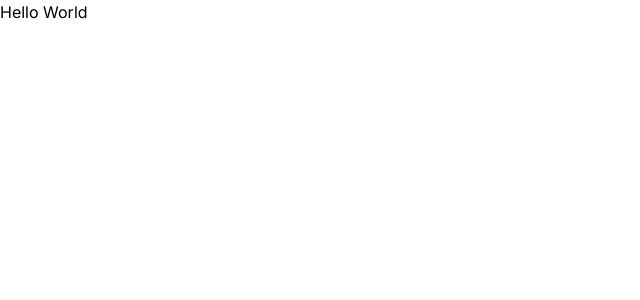
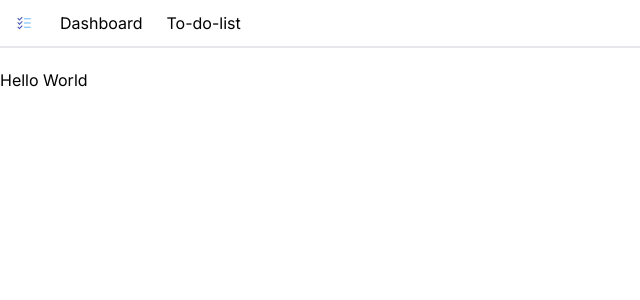
Before and after one commit to DaniBacheva/TO-DO-LIST-NEXTJS, a Next.js app in the folder to-do-list/: page / in a window 1280 px wide. Shown: the top 300 px of the page, without its empty margins (0-640 px from the left). Built offline with nearby package versions, Linux system fonts and the light colour scheme.

Commit message:
Create NavBar with logo from React icons

```diff
--- /dev/null
+++ b/to-do-list/app/NavBar.tsx
@@ -0,0 +1,22 @@
+import Link from 'next/link'
+import React from 'react'
+import { FcTodoList } from "react-icons/fc";
+
+const NavBar = () => {
+    return (
+        <nav className='flex space-x-7 border-b-2 mb-5 px-4 h-12 items-center'>
+            <Link href="/"><FcTodoList /></Link>
+            <ul className='flex space-x-6'>
+                <li>
+                    <Link href="/">Dashboard</Link>
+                </li>
+                <li>
+                    <Link href="/toDos">To-do-list</Link>
+                </li>
+            </ul>
+        </nav>
+
+    )
+}
+
+export default NavBar
--- a/to-do-list/app/globals.css
+++ b/to-do-list/app/globals.css
@@ -10,8 +10,7 @@
 @media (prefers-color-scheme: dark) {
   :root {
     --foreground-rgb: 255, 255, 255;
-    --background-start-rgb: 0, 0, 0;
-    --background-end-rgb: 0, 0, 0;
+
   }
 }
 
--- a/to-do-list/app/layout.tsx
+++ b/to-do-list/app/layout.tsx
@@ -1,6 +1,7 @@
 import './globals.css'
 import type { Metadata } from 'next'
 import { Inter } from 'next/font/google'
+import NavBar from './NavBar'
 
 const inter = Inter({ subsets: ['latin'] })
 
@@ -16,7 +17,10 @@ export default function RootLayout({
 }) {
   return (
     <html lang="en">
-      <body className={inter.className}>{children}</body>
+      <body className={inter.className}>
+        <NavBar />
+        <main>{children}</main>
+      </body>
     </html>
   )
 }
--- a/to-do-list/package.json
+++ b/to-do-list/package.json
@@ -19,6 +19,7 @@
     "postcss": "8.4.38",
     "react": "18.3.1",
     "react-dom": "18.3.1",
+    "react-icons": "^4.11.0",
     "tailwindcss": "3.4.3",
     "typescript": "5.4.5"
   }
```
Also changed, not shown: 1 other file (tests, documents, lock files or other folders).
